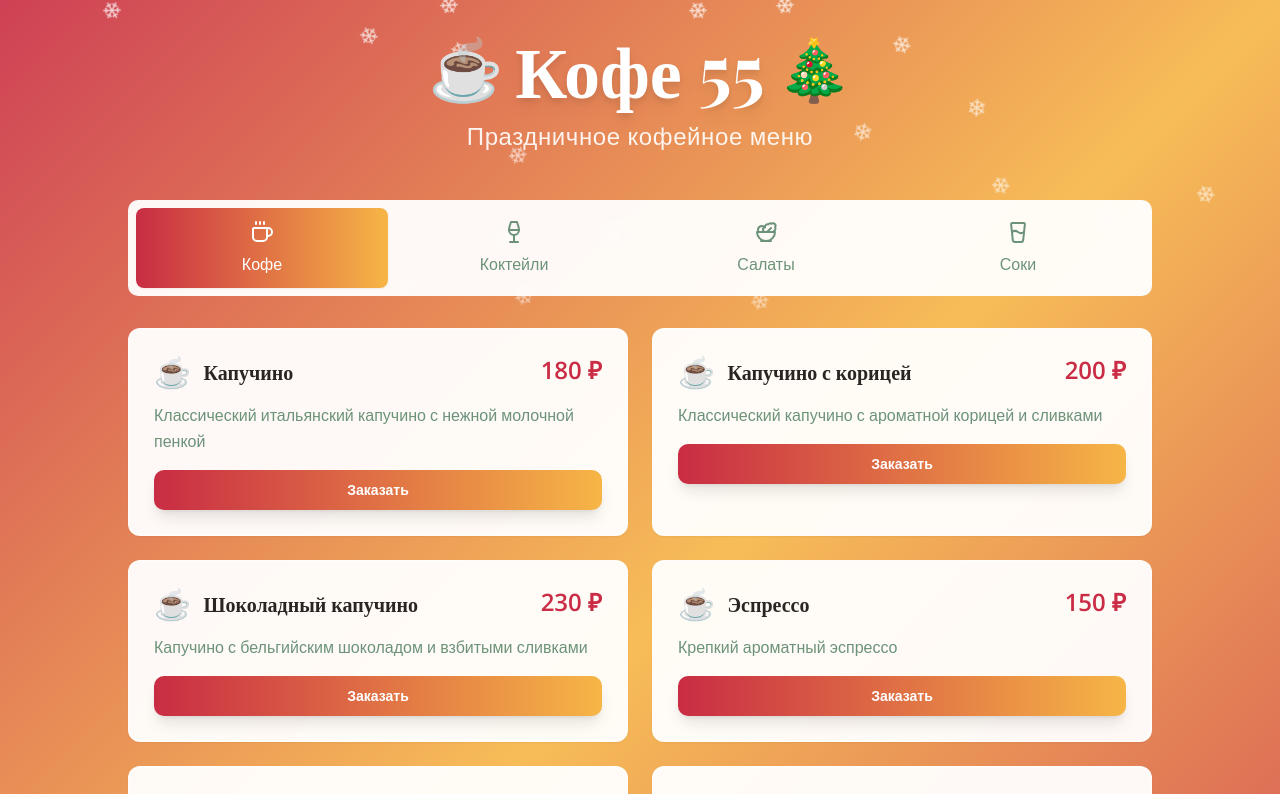
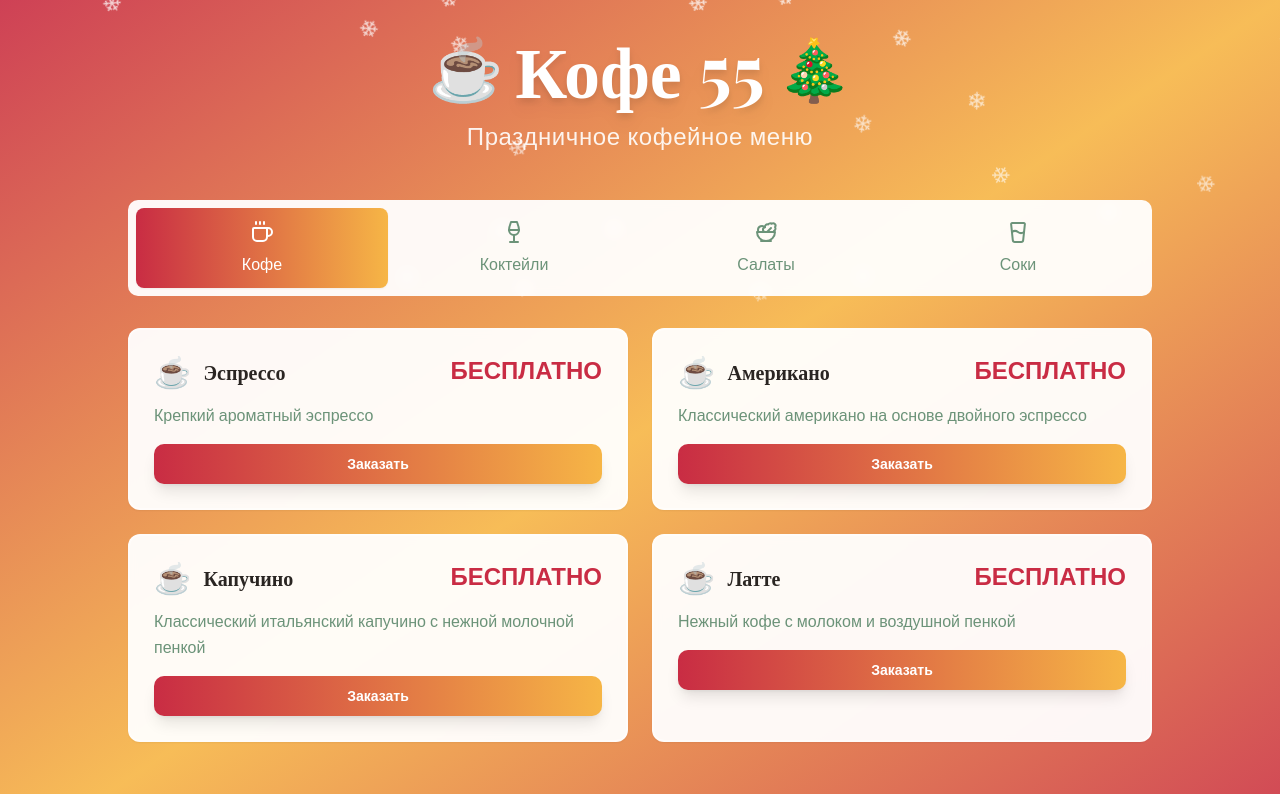
Before and after one commit to pr-poehali-dev/coffee-menu-site, a React (Vite) app: page / in a window 1280 px wide. Shown: the top 794 px of the page. Built offline with nearby package versions, Linux system fonts and the light colour scheme.

Commit message:
Расширение меню напитков и закусок

```diff
--- a/src/pages/Index.tsx
+++ b/src/pages/Index.tsx
@@ -12,34 +12,22 @@ interface MenuItem {
 
 const menuData = {
   coffee: [
-    { name: 'Капучино', description: 'Классический итальянский капучино с нежной молочной пенкой', price: 180 },
-    { name: 'Капучино с корицей', description: 'Классический капучино с ароматной корицей и сливками', price: 200 },
-    { name: 'Шоколадный капучино', description: 'Капучино с бельгийским шоколадом и взбитыми сливками', price: 230 },
-    { name: 'Эспрессо', description: 'Крепкий ароматный эспрессо', price: 150 },
-    { name: 'Американо', description: 'Классический американо на основе двойного эспрессо', price: 160 },
-    { name: 'Латте', description: 'Нежный кофе с молоком и воздушной пенкой', price: 200 },
-    { name: 'Латте с карамелью', description: 'Мягкий латте с домашней карамелью и молочной пенкой', price: 220 },
-    { name: 'Раф новогодний', description: 'Нежный раф с ванилью, имбирем и мускатным орехом', price: 250 },
+    { name: 'Эспрессо', description: 'Крепкий ароматный эспрессо', price: 0 },
+    { name: 'Американо', description: 'Классический американо на основе двойного эспрессо', price: 0 },
+    { name: 'Капучино', description: 'Классический итальянский капучино с нежной молочной пенкой', price: 0 },
+    { name: 'Латте', description: 'Нежный кофе с молоком и воздушной пенкой', price: 0 },
   ],
   cocktails: [
-    { name: 'Банановый коктейль', description: 'Густой молочный коктейль со спелым бананом и сливками', price: 240 },
-    { name: 'Шоколадный коктейль', description: 'Насыщенный коктейль с бельгийским шоколадом и мороженым', price: 260 },
-    { name: 'Глинтвейн', description: 'Горячий пряный напиток с апельсином и специями', price: 300 },
-    { name: 'Имбирный пунш', description: 'Согревающий напиток с имбирем, лимоном и медом', price: 280 },
-    { name: 'Клюквенный морс', description: 'Освежающий морс с клюквой и мятой', price: 180 },
-    { name: 'Мохито безалкогольный', description: 'Классический мохито с лаймом и мятой', price: 220 },
+    { name: 'Банановый коктейль', description: 'Густой молочный коктейль со спелым бананом и сливками', price: 0 },
+    { name: 'Шоколадный коктейль', description: 'Насыщенный коктейль с бельгийским шоколадом и мороженым', price: 0 },
   ],
   salads: [
-    { name: 'Цезарь с курицей', description: 'Хрустящий салат с курицей, сыром пармезан и соусом', price: 350 },
-    { name: 'Греческий', description: 'Свежие овощи, маслины, фета и оливковое масло', price: 320 },
-    { name: 'Оливье праздничный', description: 'Классический оливье с курицей и домашним майонезом', price: 280 },
-    { name: 'Салат с лососем', description: 'Микс салата с лососем, авокадо и лимонной заправкой', price: 420 },
+    { name: 'Салат с тёртым сыром', description: 'Свежий салат с тёртым сыром и зеленью', price: 0 },
+    { name: 'Салат огурцы и помидоры', description: 'Свежие огурцы и помидоры с ароматным маслом', price: 0 },
   ],
   juices: [
-    { name: 'Апельсиновый фреш', description: 'Свежевыжатый сок из сочных апельсинов', price: 200 },
-    { name: 'Яблочно-морковный', description: 'Витаминный микс из яблок и моркови', price: 180 },
-    { name: 'Гранатовый сок', description: 'Натуральный гранатовый сок', price: 220 },
-    { name: 'Смузи ягодный', description: 'Густой смузи с лесными ягодами и бананом', price: 250 },
+    { name: 'Томатный сок', description: 'Свежевыжатый томатный сок с солью и специями', price: 0 },
+    { name: 'Яблочный сок', description: 'Натуральный яблочный сок из спелых яблок', price: 0 },
   ],
 };
 
@@ -152,7 +140,7 @@ export default function Index() {
                           <h3 className="text-xl font-semibold text-foreground">{item.name}</h3>
                         </div>
                         <span className="text-2xl font-bold text-primary whitespace-nowrap ml-2">
-                          {item.price} ₽
+                          {item.price === 0 ? 'БЕСПЛАТНО' : `${item.price} ₽`}
                         </span>
                       </div>
                       <p className="text-muted-foreground mb-4 leading-relaxed">{item.description}</p>
```
